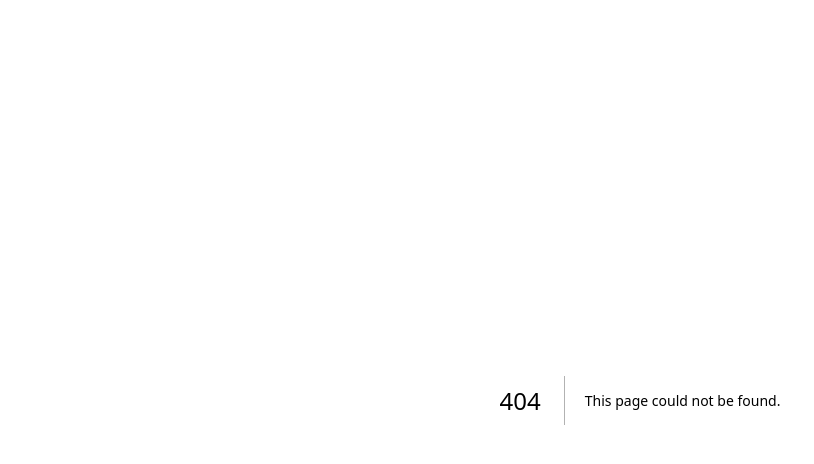
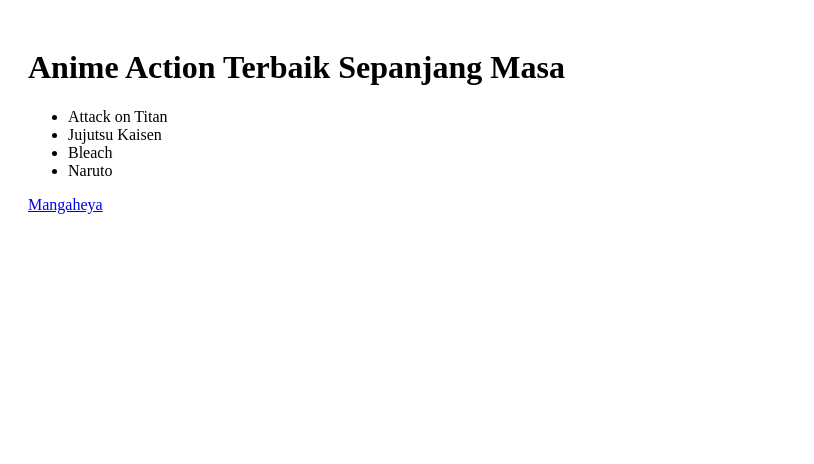
Before and after one commit to halotesting16/mangaheya, a Next.js app: page /anime-action-terbaik in a window 1280 px wide. Before the commit this address had no page. Shown: the top 464 px of the page, without its empty margins (0-814 px from the left). Built offline with nearby package versions, Linux system fonts and the light colour scheme.

Commit message:
Create anime-action-terbaik.js

```diff
--- /dev/null
+++ b/pages/anime-action-terbaik.js
@@ -0,0 +1,16 @@
+export default function Action() {
+  return (
+    <div style={{ padding: 20 }}>
+      <h1>Anime Action Terbaik Sepanjang Masa</h1>
+
+      <ul>
+        <li>Attack on Titan</li>
+        <li>Jujutsu Kaisen</li>
+        <li>Bleach</li>
+        <li>Naruto</li>
+      </ul>
+
+      <a href="https://mangaheya.net">Mangaheya</a>
+    </div>
+  );
+}
```
